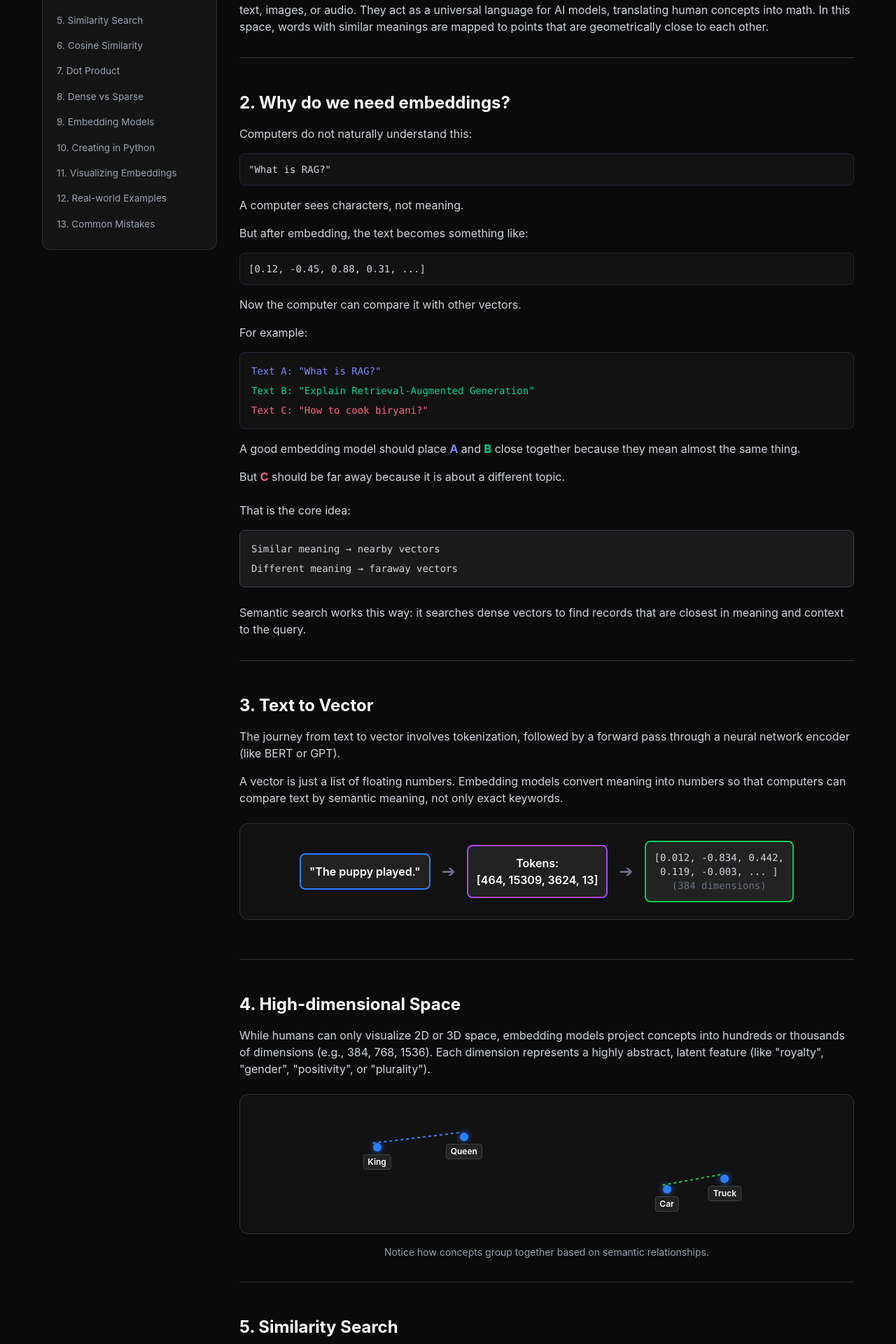
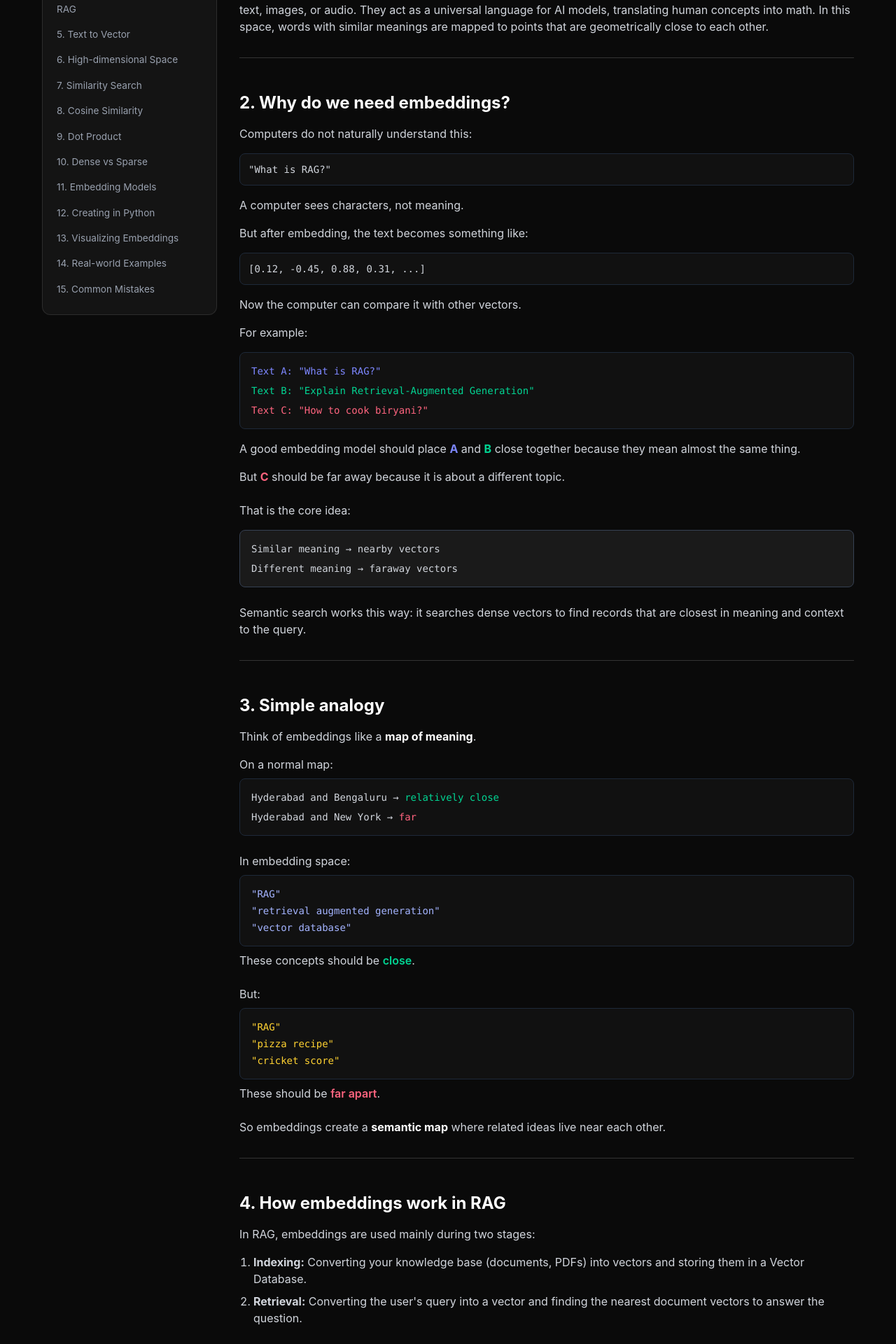
Before and after one commit to Amara-Manikanta/ai-engineering-visualized, a React (Vite) app in the folder v2-react/: page /rag/embeddings in a window 1280 px wide. Shown: the part 280-2200 px from the top of the page at 70% size. Built offline with nearby package versions, Linux system fonts and the light colour scheme.

Commit message:
feat: add 'Simple Analogy' and 'How Embeddings Work in RAG' sections to Embeddings page

```diff
--- a/v2-react/src/pages/RagEmbeddings.jsx
+++ b/v2-react/src/pages/RagEmbeddings.jsx
@@ -4,17 +4,19 @@ import GuideLayout from '../components/GuideLayout';
 const toc = [
   { label: '1. What are Embeddings?', hash: '#what-are' },
   { label: '2. Why do we need them?', hash: '#why-need' },
-  { label: '3. Text to Vector', hash: '#text-to-vector' },
-  { label: '4. High-dimensional Space', hash: '#high-dim' },
-  { label: '5. Similarity Search', hash: '#sim-search' },
-  { label: '6. Cosine Similarity', hash: '#cosine' },
-  { label: '7. Dot Product', hash: '#dot-product' },
-  { label: '8. Dense vs Sparse', hash: '#dense-sparse' },
-  { label: '9. Embedding Models', hash: '#models' },
-  { label: '10. Creating in Python', hash: '#python' },
-  { label: '11. Visualizing Embeddings', hash: '#visualizing' },
-  { label: '12. Real-world Examples', hash: '#examples' },
-  { label: '13. Common Mistakes', hash: '#mistakes' }
+  { label: '3. Simple Analogy', hash: '#simple-analogy' },
+  { label: '4. How Embeddings work in RAG', hash: '#how-work-rag' },
+  { label: '5. Text to Vector', hash: '#text-to-vector' },
+  { label: '6. High-dimensional Space', hash: '#high-dim' },
+  { label: '7. Similarity Search', hash: '#sim-search' },
+  { label: '8. Cosine Similarity', hash: '#cosine' },
+  { label: '9. Dot Product', hash: '#dot-product' },
+  { label: '10. Dense vs Sparse', hash: '#dense-sparse' },
+  { label: '11. Embedding Models', hash: '#models' },
+  { label: '12. Creating in Python', hash: '#python' },
+  { label: '13. Visualizing Embeddings', hash: '#visualizing' },
+  { label: '14. Real-world Examples', hash: '#examples' },
+  { label: '15. Common Mistakes', hash: '#mistakes' }
 ];
 
 const RagEmbeddings = () => {
@@ -66,8 +68,46 @@ const RagEmbeddings = () => {
         <p className="text-gray-300">Semantic search works this way: it searches dense vectors to find records that are closest in meaning and context to the query.</p>
       </section>
 
+      <section id="simple-analogy" className="mb-12 border-b border-[#333] pb-8">
+        <h2 className="text-2xl font-bold mb-4 text-white">3. Simple analogy</h2>
+        <p className="text-gray-300 mb-4">Think of embeddings like a <strong className="text-white">map of meaning</strong>.</p>
+
+        <p className="text-gray-300 mb-2">On a normal map:</p>
+        <div className="bg-[#111] p-4 rounded-lg border border-gray-800 mb-6 font-mono text-sm space-y-2">
+          <div className="text-gray-300">Hyderabad and Bengaluru → <span className="text-emerald-400">relatively close</span></div>
+          <div className="text-gray-300">Hyderabad and New York → <span className="text-rose-400">far</span></div>
+        </div>
+
+        <p className="text-gray-300 mb-2">In embedding space:</p>
+        <div className="bg-[#111] p-4 rounded-lg border border-gray-800 mb-2 font-mono text-sm space-y-1">
+          <div className="text-indigo-300">"RAG"</div>
+          <div className="text-indigo-300">"retrieval augmented generation"</div>
+          <div className="text-indigo-300">"vector database"</div>
+        </div>
+        <p className="text-gray-300 mb-6">These concepts should be <span className="text-emerald-400 font-semibold">close</span>.</p>
+
+        <p className="text-gray-300 mb-2">But:</p>
+        <div className="bg-[#111] p-4 rounded-lg border border-gray-800 mb-2 font-mono text-sm space-y-1">
+          <div className="text-amber-300">"RAG"</div>
+          <div className="text-amber-300">"pizza recipe"</div>
+          <div className="text-amber-300">"cricket score"</div>
+        </div>
+        <p className="text-gray-300 mb-6">These should be <span className="text-rose-400 font-semibold">far apart</span>.</p>
+
+        <p className="text-gray-300">So embeddings create a <strong className="text-white">semantic map</strong> where related ideas live near each other.</p>
+      </section>
+
+      <section id="how-work-rag" className="mb-12 border-b border-[#333] pb-8">
+        <h2 className="text-2xl font-bold mb-4 text-white">4. How embeddings work in RAG</h2>
+        <p className="text-gray-300 mb-4">In RAG, embeddings are used mainly during two stages:</p>
+        <ol className="list-decimal pl-5 space-y-2 text-gray-300">
+          <li><strong>Indexing:</strong> Converting your knowledge base (documents, PDFs) into vectors and storing them in a Vector Database.</li>
+          <li><strong>Retrieval:</strong> Converting the user's query into a vector and finding the nearest document vectors to answer the question.</li>
+        </ol>
+      </section>
+
       <section id="text-to-vector" className="mb-12 border-b border-[#333] pb-8">
-        <h2 className="text-2xl font-bold mb-4 text-white">3. Text to Vector</h2>
+        <h2 className="text-2xl font-bold mb-4 text-white">5. Text to Vector</h2>
         <p className="text-gray-300 mb-4">The journey from text to vector involves tokenization, followed by a forward pass through a neural network encoder (like BERT or GPT).</p>
         <p className="text-gray-300 mb-6">A vector is just a list of floating numbers. Embedding models convert meaning into numbers so that computers can compare text by semantic meaning, not only exact keywords.</p>
         <div className="bg-[#111] border border-[#333] rounded-xl p-6 mb-6">
@@ -84,7 +124,7 @@ const RagEmbeddings = () => {
       </section>
 
       <section id="high-dim" className="mb-12 border-b border-[#333] pb-8">
-        <h2 className="text-2xl font-bold mb-4 text-white">4. High-dimensional Space</h2>
+        <h2 className="text-2xl font-bold mb-4 text-white">6. High-dimensional Space</h2>
         <p className="text-gray-300 mb-6">While humans can only visualize 2D or 3D space, embedding models project concepts into hundreds or thousands of dimensions (e.g., 384, 768, 1536). Each dimension represents a highly abstract, latent feature (like "royalty", "gender", "positivity", or "plurality").</p>
 
         <div className="bg-[#111] border border-[#333] rounded-xl p-6 mb-4 h-[200px] relative">
@@ -113,12 +153,12 @@ const RagEmbeddings = () => {
       </section>
 
       <section id="sim-search" className="mb-12 border-b border-[#333] pb-8">
-        <h2 className="text-2xl font-bold mb-4 text-white">5. Similarity Search</h2>
+        <h2 className="text-2xl font-bold mb-4 text-white">7. Similarity Search</h2>
         <p className="text-gray-300">Once your documents are converted to vectors and stored in a Vector Database (like Pinecone, Milvus, or Chroma), how do you search them? You embed the user's query into a vector using the exact same model, and ask the database to find the vectors that are closest to it mathematically. This process is known as <strong className="text-white">K-Nearest Neighbors (KNN)</strong>.</p>
       </section>
 
       <section id="cosine" className="mb-12 border-b border-[#333] pb-8">
-        <h2 className="text-2xl font-bold mb-4 text-white">6. Cosine Similarity</h2>
+        <h2 className="text-2xl font-bold mb-4 text-white">8. Cosine Similarity</h2>
         <p className="text-gray-300 mb-4">This is the most common metric used for text embeddings. It calculates the cosine of the angle θ between two vectors, completely ignoring their magnitude (length). </p>
         <div className="bg-indigo-900/10 border border-indigo-500/20 rounded-xl p-6 my-6">
           <div className="font-mono text-xl text-center mb-4 text-indigo-400">Cosine Similarity = (A • B) / (||A|| × ||B||)</div>
@@ -131,13 +171,13 @@ const RagEmbeddings = () => {
       </section>
 
       <section id="dot-product" className="mb-12 border-b border-[#333] pb-8">
-        <h2 className="text-2xl font-bold mb-4 text-white">7. Dot Product</h2>
+        <h2 className="text-2xl font-bold mb-4 text-white">9. Dot Product</h2>
         <p className="text-gray-300 mb-4">Calculates the sum of the products of the corresponding entries of the two sequences of numbers. Unlike Cosine Similarity, it accounts for both the <strong className="text-white">angle</strong> and the <strong className="text-white">magnitude</strong>.</p>
         <p className="text-gray-400 italic text-sm">Note: If your vectors are <strong>normalized</strong> (scaled so their length = 1), the Dot Product is mathematically identical to Cosine Similarity, but it computes much faster on modern CPUs/GPUs.</p>
       </section>
 
       <section id="dense-sparse" className="mb-12 border-b border-[#333] pb-8">
-        <h2 className="text-2xl font-bold mb-4 text-white">8. Dense vs Sparse Embeddings</h2>
+        <h2 className="text-2xl font-bold mb-4 text-white">10. Dense vs Sparse Embeddings</h2>
         <p className="text-gray-300 mb-6">Hybrid search systems combine two different types of embeddings to get the best of both semantic and keyword search.</p>
         <div className="overflow-x-auto">
           <table className="w-full border-collapse text-sm text-gray-300">
@@ -170,7 +210,7 @@ const RagEmbeddings = () => {
       </section>
 
       <section id="models" className="mb-12 border-b border-[#333] pb-8">
-        <h2 className="text-2xl font-bold mb-4 text-white">9. Embedding Models</h2>
+        <h2 className="text-2xl font-bold mb-4 text-white">11. Popular Embedding Models</h2>
         <p className="text-gray-300 mb-6">Choosing the right model dictates your database cost and retrieval quality.</p>
         <div className="grid grid-cols-1 md:grid-cols-2 lg:grid-cols-3 gap-4">
           <div className="bg-[#1a1a1a] border border-[#333] rounded-xl p-4">
@@ -192,7 +232,7 @@ const RagEmbeddings = () => {
       </section>
 
       <section id="python" className="mb-12 border-b border-[#333] pb-8">
-        <h2 className="text-2xl font-bold mb-4 text-white">10. Creating Embeddings in Python</h2>
+        <h2 className="text-2xl font-bold mb-4 text-white">12. Creating Embeddings in Python</h2>
 
         <h3 className="text-lg font-semibold mt-6 mb-3 text-white">Using OpenAI (Cloud)</h3>
         <pre className="bg-[#111] border border-[#333] rounded-xl p-4 font-mono text-sm overflow-x-auto text-gray-300 mb-6">
@@ -215,12 +255,12 @@ print(f"Dimensions: {len(vector)}") # Output: 384`}</code>
       </section>
 
       <section id="visualizing" className="mb-12 border-b border-[#333] pb-8">
-        <h2 className="text-2xl font-bold mb-4 text-white">11. Visualizing Embeddings</h2>
+        <h2 className="text-2xl font-bold mb-4 text-white">13. Visualizing Embeddings</h2>
         <p className="text-gray-300">Because humans cannot see in 1536 dimensions, data scientists use dimensionality reduction algorithms like <strong className="text-white">t-SNE</strong> or <strong className="text-white">UMAP</strong> to squash the vectors down into 2D or 3D space while preserving the local distances between points. This allows us to plot them on a standard graph to look for semantic clusters and outlier data points.</p>
       </section>
 
       <section id="examples" className="mb-12 border-b border-[#333] pb-8">
-        <h2 className="text-2xl font-bold mb-4 text-white">12. Real-world Examples</h2>
+        <h2 className="text-2xl font-bold mb-4 text-white">14. Real-world Examples</h2>
         <ul className="list-disc pl-6 text-gray-300 space-y-2">
           <li><strong className="text-white">Semantic Search (RAG):</strong> Finding paragraphs in a company handbook that answer a user's question, even if they use entirely different vocabulary.</li>
           <li><strong className="text-white">Recommendation Systems:</strong> Embedding user profiles and movies into the same vector space. If a user vector is near a movie vector, the system recommends that movie.</li>
@@ -229,7 +269,7 @@ print(f"Dimensions: {len(vector)}") # Output: 384`}</code>
       </section>
 
       <section id="mistakes" className="mb-12">
-        <h2 className="text-2xl font-bold mb-4 text-white">13. Common Mistakes</h2>
+        <h2 className="text-2xl font-bold mb-4 text-white">15. Common Mistakes</h2>
         <div className="grid grid-cols-1 gap-4">
           <div className="bg-red-900/10 border border-red-500/20 p-4 rounded-xl">
             <h4 className="text-red-400 font-bold mb-2">⚠️ Not Normalizing Before Dot Product</h4>
```
